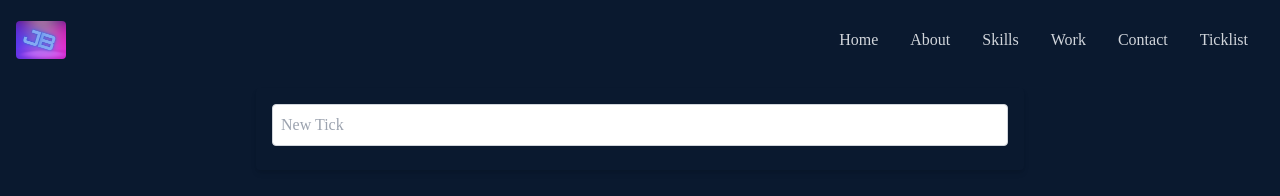
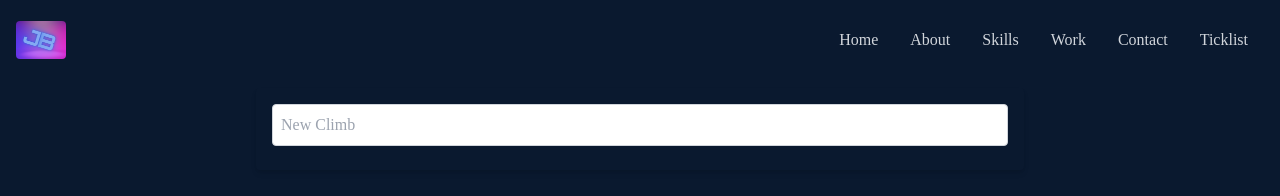
Before and after one commit to JackBadger16/Climbing-app, a React (Create React App) app: page /ticklist in a window 1280 px wide. Shown: the top 196 px of the page. Built offline with nearby package versions, Linux system fonts and the light colour scheme.

Commit message:
Fixed bug with ?. to handle if there was no details entered when completed

```diff
--- a/src/components/Ticklist.jsx
+++ b/src/components/Ticklist.jsx
@@ -9,7 +9,7 @@ function NewTick({ newTick, handleChange, handleSubmit }) {
     >
       <input
         name="title"
-        placeholder="New Tick"
+        placeholder="New Climb"
         value={newTick.title || ""}
         onChange={handleChange}
         className="border border-gray-300 p-2 mb-2 w-full rounded"
@@ -25,7 +25,7 @@ function NewTick({ newTick, handleChange, handleSubmit }) {
           />
           <button
             type="submit"
-            className="bg-blue-500 text-white py-2 mb-2 w-full rounded "
+            className="bg-blue-500 text-white py-2 mb-2 w-full rounded-md"
           >
             Add Climb
           </button>
@@ -47,7 +47,7 @@ function AddedClimbList({ allTicks, handleDelete }) {
             <h2 className="text-lg font-semibold ">{title}</h2>
             <button
               onClick={() => handleDelete(id)}
-              className="bg-red-500 flex  text-white py-3 px-6 round hover:bg-red-600 rounded-md"
+              className="bg-red-500 flex shadow-[#040c16] shadow-sm hover:scale-110 duration-500 text-white py-3 px-6 rounded-full "
             >
               Sent it!
             </button>
@@ -68,7 +68,7 @@ function AddedClimbList({ allTicks, handleDelete }) {
       {removedTicks.map((tick) => (
         <div key={tick.id} className="bg-white p-4 rounded shadow-md">
           <h2 className="text-lg font-semibold">{tick.title}</h2>
-          {tick.description.length > 0 && (
+          {tick.description?.length > 0 && (
             <p className="text-gray-700">{tick.description}</p>
           )}
         </div>
```
